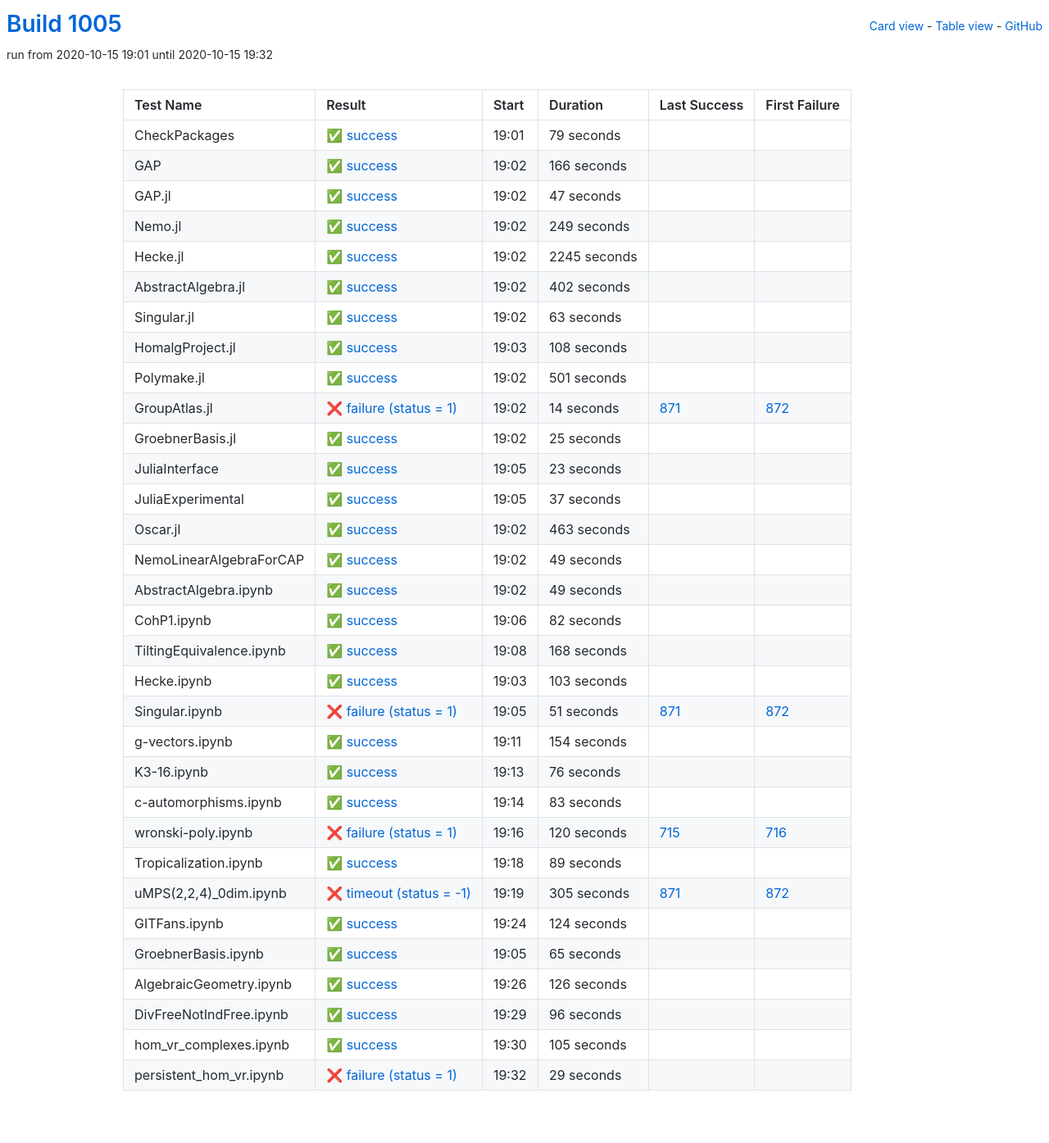
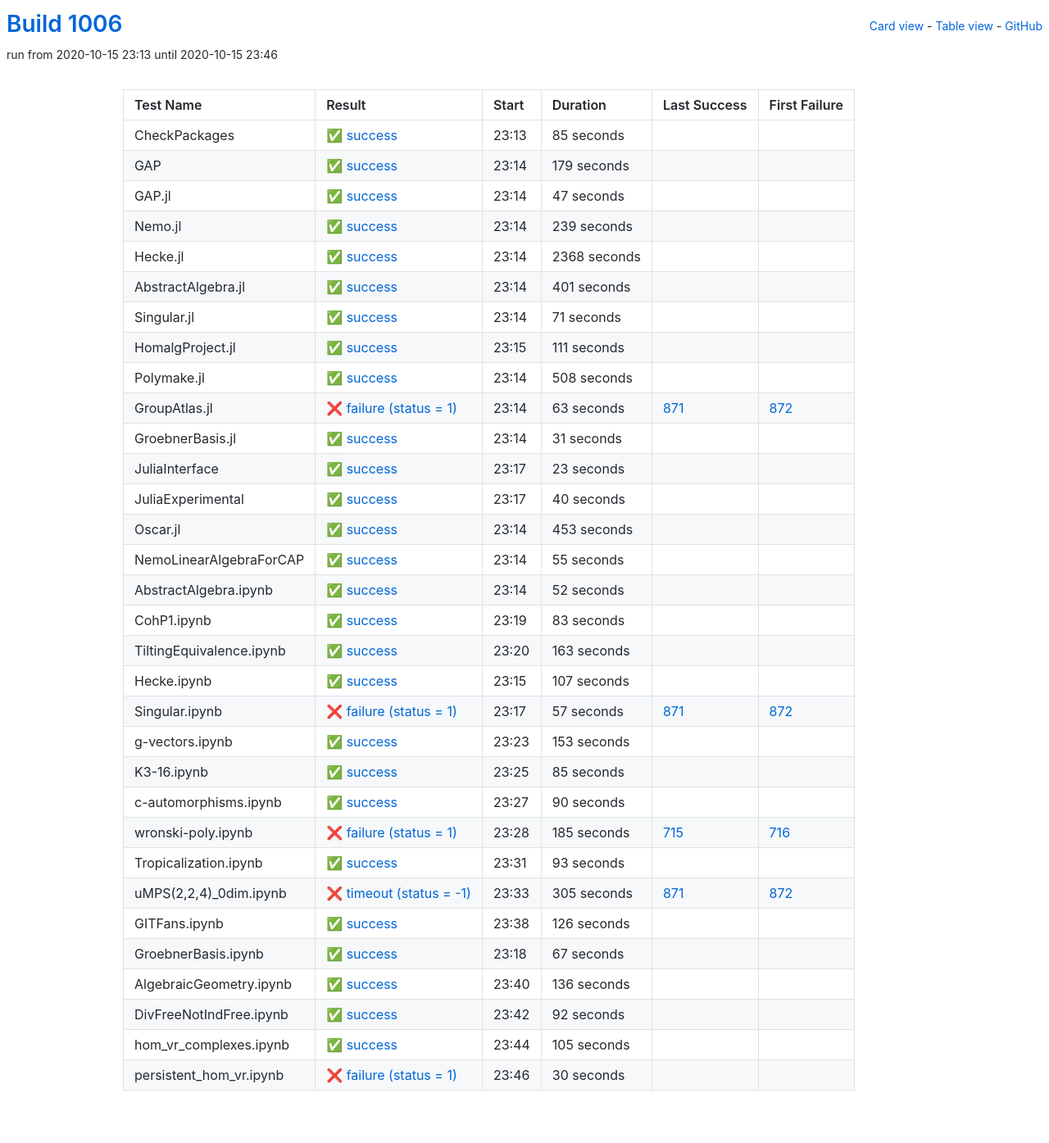
Before and after one commit to oscar-system/oscar-ci-status-stable, a Jekyll site: the page built from table.html, in a window 1280 px wide. Shown: the whole page at 82% size. Built offline with Jekyll 4.4.1, drawn with Linux system fonts in a browser that asks for light colours.

Commit message:
Build #1006

```diff
--- a/_data/ci.yml
+++ b/_data/ci.yml
@@ -1,6 +1,6 @@
 ---
-build: 1005
-build_url: https://oscarci.mathematik.uni-kl.de/job/oscar-stable/1005/
+build: 1006
+build_url: https://oscarci.mathematik.uni-kl.de/job/oscar-stable/1006/
 job: oscar-stable
 organization: oscar-system
 repo: oscar-ci-status-stable
@@ -8,32 +8,32 @@ repourl: https://github.com/oscar-system/oscar-ci-status-stable
 tests:
 - name: CheckPackages
   id: checkpackages
-  log: https://oscarci.mathematik.uni-kl.de/job/oscar-stable/1005/artifact/logs/build-1005/CheckPackages.log
-  start: 2020-10-15 19:01
+  log: https://oscarci.mathematik.uni-kl.de/job/oscar-stable/1006/artifact/logs/build-1006/CheckPackages.log
+  start: 2020-10-15 23:13
   success: true
   exitcode: 0
   status: success
-  duration: 79
+  duration: 85
   last_success: false
   last_success_url:
   first_failure: false
   first_failure_url:
 - name: GAP
   id: gap
-  log: https://oscarci.mathematik.uni-kl.de/job/oscar-stable/1005/artifact/logs/build-1005/GAP.log
-  start: 2020-10-15 19:02
+  log: https://oscarci.mathematik.uni-kl.de/job/oscar-stable/1006/artifact/logs/build-1006/GAP.log
+  start: 2020-10-15 23:14
   success: true
   exitcode: 0
   status: success
-  duration: 166
+  duration: 179
   last_success: false
   last_success_url:
   first_failure: false
   first_failure_url:
 - name: GAP.jl
   id: gap-jl
-  log: https://oscarci.mathematik.uni-kl.de/job/oscar-stable/1005/artifact/logs/build-1005/GAP.jl.log
-  start: 2020-10-15 19:02
+  log: https://oscarci.mathematik.uni-kl.de/job/oscar-stable/1006/artifact/logs/build-1006/GAP.jl.log
+  start: 2020-10-15 23:14
   success: true
   exitcode: 0
   status: success
@@ -44,104 +44,104 @@ tests:
   first_failure_url:
 - name: Nemo.jl
   id: nemo-jl
-  log: https://oscarci.mathematik.uni-kl.de/job/oscar-stable/1005/artifact/logs/build-1005/Nemo.jl.log
-  start: 2020-10-15 19:02
+  log: https://oscarci.mathematik.uni-kl.de/job/oscar-stable/1006/artifact/logs/build-1006/Nemo.jl.log
+  start: 2020-10-15 23:14
   success: true
   exitcode: 0
   status: success
-  duration: 249
+  duration: 239
   last_success: false
   last_success_url:
   first_failure: false
   first_failure_url:
 - name: Hecke.jl
   id: hecke-jl
-  log: https://oscarci.mathematik.uni-kl.de/job/oscar-stable/1005/artifact/logs/build-1005/Hecke.jl.log
-  start: 2020-10-15 19:02
+  log: https://oscarci.mathematik.uni-kl.de/job/oscar-stable/1006/artifact/logs/build-1006/Hecke.jl.log
+  start: 2020-10-15 23:14
   success: true
   exitcode: 0
   status: success
-  duration: 2245
+  duration: 2368
   last_success: false
   last_success_url:
   first_failure: false
   first_failure_url:
 - name: AbstractAlgebra.jl
   id: abstractalgebra-jl
-  log: https://oscarci.mathematik.uni-kl.de/job/oscar-stable/1005/artifact/logs/build-1005/AbstractAlgebra.jl.log
-  start: 2020-10-15 19:02
+  log: https://oscarci.mathematik.uni-kl.de/job/oscar-stable/1006/artifact/logs/build-1006/AbstractAlgebra.jl.log
+  start: 2020-10-15 23:14
   success: true
   exitcode: 0
   status: success
-  duration: 402
+  duration: 401
   last_success: false
   last_success_url:
   first_failure: false
   first_failure_url:
 - name: Singular.jl
   id: singular-jl
-  log: https://oscarci.mathematik.uni-kl.de/job/oscar-stable/1005/artifact/logs/build-1005/Singular.jl.log
-  start: 2020-10-15 19:02
+  log: https://oscarci.mathematik.uni-kl.de/job/oscar-stable/1006/artifact/logs/build-1006/Singular.jl.log
+  start: 2020-10-15 23:14
   success: true
   exitcode: 0
   status: success
-  duration: 63
+  duration: 71
   last_success: false
   last_success_url:
   first_failure: false
   first_failure_url:
 - name: HomalgProject.jl
   id: homalgproject-jl
-  log: https://oscarci.mathematik.uni-kl.de/job/oscar-stable/1005/artifact/logs/build-1005/HomalgProject.jl.log
-  start: 2020-10-15 19:03
+  log: https://oscarci.mathematik.uni-kl.de/job/oscar-stable/1006/artifact/logs/build-1006/HomalgProject.jl.log
+  start: 2020-10-15 23:15
   success: true
   exitcode: 0
   status: success
-  duration: 108
+  duration: 111
   last_success: false
   last_success_url:
   first_failure: false
   first_failure_url:
 - name: Polymake.jl
   id: polymake-jl
-  log: https://oscarci.mathematik.uni-kl.de/job/oscar-stable/1005/artifact/logs/build-1005/Polymake.jl.log
-  start: 2020-10-15 19:02
+  log: https://oscarci.mathematik.uni-kl.de/job/oscar-stable/1006/artifact/logs/build-1006/Polymake.jl.log
+  start: 2020-10-15 23:14
   success: true
   exitcode: 0
   status: success
-  duration: 501
+  duration: 508
   last_success: false
   last_success_url:
   first_failure: false
   first_failure_url:
 - name: GroupAtlas.jl
   id: groupatlas-jl
-  log: https://oscarci.mathematik.uni-kl.de/job/oscar-stable/1005/artifact/logs/build-1005/GroupAtlas.jl.log
-  start: 2020-10-15 19:02
+  log: https://oscarci.mathematik.uni-kl.de/job/oscar-stable/1006/artifact/logs/build-1006/GroupAtlas.jl.log
+  start: 2020-10-15 23:14
   success: false
   exitcode: 1
   status: failure
-  duration: 14
+  duration: 63
   last_success: 871
   last_success_url: https://oscarci.mathematik.uni-kl.de/job/oscar-stable/871/
   first_failure: 872
   first_failure_url: https://oscarci.mathematik.uni-kl.de/job/oscar-stable/872/
 - name: GroebnerBasis.jl
   id: groebnerbasis-jl
-  log: https://oscarci.mathematik.uni-kl.de/job/oscar-stable/1005/artifact/logs/build-1005/GroebnerBasis.jl.log
-  start: 2020-10-15 19:02
+  log: https://oscarci.mathematik.uni-kl.de/job/oscar-stable/1006/artifact/logs/build-1006/GroebnerBasis.jl.log
+  start: 2020-10-15 23:14
   success: true
   exitcode: 0
   status: success
-  duration: 25
+  duration: 31
   last_success: false
   last_success_url:
   first_failure: false
   first_failure_url:
 - name: JuliaInterface
   id: juliainterface
-  log: https://oscarci.mathematik.uni-kl.de/job/oscar-stable/1005/artifact/logs/build-1005/JuliaInterface.log
-  start: 2020-10-15 19:05
+  log: https://oscarci.mathematik.uni-kl.de/job/oscar-stable/1006/artifact/logs/build-1006/JuliaInterface.log
+  start: 2020-10-15 23:17
   success: true
   exitcode: 0
   status: success
@@ -152,128 +152,56 @@ tests:
   first_failure_url:
 - name: JuliaExperimental
   id: juliaexperimental
-  log: https://oscarci.mathematik.uni-kl.de/job/oscar-stable/1005/artifact/logs/build-1005/JuliaExperimental.log
-  start: 2020-10-15 19:05
+  log: https://oscarci.mathematik.uni-kl.de/job/oscar-stable/1006/artifact/logs/build-1006/JuliaExperimental.log
+  start: 2020-10-15 23:17
   success: true
   exitcode: 0
   status: success
-  duration: 37
+  duration: 40
   last_success: false
   last_success_url:
   first_failure: false
   first_failure_url:
 - name: Oscar.jl
   id: oscar-jl
-  log: https://oscarci.mathematik.uni-kl.de/job/oscar-stable/1005/artifact/logs/build-1005/Oscar.jl.log
-  start: 2020-10-15 19:02
+  log: https://oscarci.mathematik.uni-kl.de/job/oscar-stable/1006/artifact/logs/build-1006/Oscar.jl.log
+  start: 2020-10-15 23:14
   success: true
   exitcode: 0
   status: success
-  duration: 463
+  duration: 453
   last_success: false
   last_success_url:
   first_failure: false
   first_failure_url:
 - name: NemoLinearAlgebraForCAP
   id: nemolinearalgebraforcap
-  log: https://oscarci.mathematik.uni-kl.de/job/oscar-stable/1005/artifact/logs/build-1005/NemoLinearAlgebraForCAP.log
-  start: 2020-10-15 19:02
+  log: https://oscarci.mathematik.uni-kl.de/job/oscar-stable/1006/artifact/logs/build-1006/NemoLinearAlgebraForCAP.log
+  start: 2020-10-15 23:14
   success: true
   exitcode: 0
   status: success
-  duration: 49
+  duration: 55
   last_success: false
   last_success_url:
   first_failure: false
   first_failure_url:
 - name: AbstractAlgebra.ipynb
   id: abstractalgebra-ipynb
-  log: https://oscarci.mathematik.uni-kl.de/job/oscar-stable/1005/artifact/logs/build-1005/AbstractAlgebra.ipynb.log
-  start: 2020-10-15 19:02
+  log: https://oscarci.mathematik.uni-kl.de/job/oscar-stable/1006/artifact/logs/build-1006/AbstractAlgebra.ipynb.log
+  start: 2020-10-15 23:14
   success: true
   exitcode: 0
   status: success
-  duration: 49
+  duration: 52
   last_success: false
   last_success_url:
   first_failure: false
   first_failure_url:
 - name: CohP1.ipynb
   id: cohp1-ipynb
-  log: https://oscarci.mathematik.uni-kl.de/job/oscar-stable/1005/artifact/logs/build-1005/CohP1.ipynb.log
-  start: 2020-10-15 19:06
-  success: true
-  exitcode: 0
-  status: success
-  duration: 82
-  last_success: false
-  last_success_url:
-  first_failure: false
-  first_failure_url:
-- name: TiltingEquivalence.ipynb
-  id: tiltingequivalence-ipynb
-  log: https://oscarci.mathematik.uni-kl.de/job/oscar-stable/1005/artifact/logs/build-1005/TiltingEquivalence.ipynb.log
-  start: 2020-10-15 19:08
-  success: true
-  exitcode: 0
-  status: success
-  duration: 168
-  last_success: false
-  last_success_url:
-  first_failure: false
-  first_failure_url:
-- name: Hecke.ipynb
-  id: hecke-ipynb
-  log: https://oscarci.mathematik.uni-kl.de/job/oscar-stable/1005/artifact/logs/build-1005/Hecke.ipynb.log
-  start: 2020-10-15 19:03
-  success: true
-  exitcode: 0
-  status: success
-  duration: 103
-  last_success: false
-  last_success_url:
-  first_failure: false
-  first_failure_url:
-- name: Singular.ipynb
-  id: singular-ipynb
-  log: https://oscarci.mathematik.uni-kl.de/job/oscar-stable/1005/artifact/logs/build-1005/Singular.ipynb.log
-  start: 2020-10-15 19:05
-  success: false
-  exitcode: 1
-  status: failure
-  duration: 51
-  last_success: 871
-  last_success_url: https://oscarci.mathematik.uni-kl.de/job/oscar-stable/871/
-  first_failure: 872
-  first_failure_url: https://oscarci.mathematik.uni-kl.de/job/oscar-stable/872/
-- name: g-vectors.ipynb
-  id: g-vectors-ipynb
-  log: https://oscarci.mathematik.uni-kl.de/job/oscar-stable/1005/artifact/logs/build-1005/g-vectors.ipynb.log
-  start: 2020-10-15 19:11
-  success: true
-  exitcode: 0
-  status: success
-  duration: 154
-  last_success: false
-  last_success_url:
-  first_failure: false
-  first_failure_url:
-- name: K3-16.ipynb
-  id: k3-16-ipynb
-  log: https://oscarci.mathematik.uni-kl.de/job/oscar-stable/1005/artifact/logs/build-1005/K3-16.ipynb.log
-  start: 2020-10-15 19:13
-  success: true
-  exitcode: 0
-  status: success
-  duration: 76
-  last_success: false
-  last_success_url:
-  first_failure: false
-  first_failure_url:
-- name: c-automorphisms.ipynb
-  id: c-automorphisms-ipynb
-  log: https://oscarci.mathematik.uni-kl.de/job/oscar-stable/1005/artifact/logs/build-1005/c-automorphisms.ipynb.log
-  start: 2020-10-15 19:14
+  log: https://oscarci.mathematik.uni-kl.de/job/oscar-stable/1006/artifact/logs/build-1006/CohP1.ipynb.log
+  start: 2020-10-15 23:19
   success: true
   exitcode: 0
   status: success
@@ -282,34 +210,106 @@ tests:
   last_success_url:
   first_failure: false
   first_failure_url:
-- name: wronski-poly.ipynb
-  id: wronski-poly-ipynb
-  log: https://oscarci.mathematik.uni-kl.de/job/oscar-stable/1005/artifact/logs/build-1005/wronski-poly.ipynb.log
-  start: 2020-10-15 19:16
+- name: TiltingEquivalence.ipynb
+  id: tiltingequivalence-ipynb
+  log: https://oscarci.mathematik.uni-kl.de/job/oscar-stable/1006/artifact/logs/build-1006/TiltingEquivalence.ipynb.log
+  start: 2020-10-15 23:20
+  success: true
+  exitcode: 0
+  status: success
+  duration: 163
+  last_success: false
+  last_success_url:
+  first_failure: false
+  first_failure_url:
+- name: Hecke.ipynb
+  id: hecke-ipynb
+  log: https://oscarci.mathematik.uni-kl.de/job/oscar-stable/1006/artifact/logs/build-1006/Hecke.ipynb.log
+  start: 2020-10-15 23:15
+  success: true
+  exitcode: 0
+  status: success
+  duration: 107
+  last_success: false
+  last_success_url:
+  first_failure: false
+  first_failure_url:
+- name: Singular.ipynb
+  id: singular-ipynb
+  log: https://oscarci.mathematik.uni-kl.de/job/oscar-stable/1006/artifact/logs/build-1006/Singular.ipynb.log
+  start: 2020-10-15 23:17
   success: false
   exitcode: 1
   status: failure
-  duration: 120
+  duration: 57
+  last_success: 871
+  last_success_url: https://oscarci.mathematik.uni-kl.de/job/oscar-stable/871/
+  first_failure: 872
+  first_failure_url: https://oscarci.mathematik.uni-kl.de/job/oscar-stable/872/
+- name: g-vectors.ipynb
+  id: g-vectors-ipynb
+  log: https://oscarci.mathematik.uni-kl.de/job/oscar-stable/1006/artifact/logs/build-1006/g-vectors.ipynb.log
+  start: 2020-10-15 23:23
+  success: true
+  exitcode: 0
+  status: success
+  duration: 153
+  last_success: false
+  last_success_url:
+  first_failure: false
+  first_failure_url:
+- name: K3-16.ipynb
+  id: k3-16-ipynb
+  log: https://oscarci.mathematik.uni-kl.de/job/oscar-stable/1006/artifact/logs/build-1006/K3-16.ipynb.log
+  start: 2020-10-15 23:25
+  success: true
+  exitcode: 0
+  status: success
+  duration: 85
+  last_success: false
+  last_success_url:
+  first_failure: false
+  first_failure_url:
+- name: c-automorphisms.ipynb
+  id: c-automorphisms-ipynb
+  log: https://oscarci.mathematik.uni-kl.de/job/oscar-stable/1006/artifact/logs/build-1006/c-automorphisms.ipynb.log
+  start: 2020-10-15 23:27
+  success: true
+  exitcode: 0
+  status: success
+  duration: 90
+  last_success: false
+  last_success_url:
+  first_failure: false
+  first_failure_url:
+- name: wronski-poly.ipynb
+  id: wronski-poly-ipynb
+  log: https://oscarci.mathematik.uni-kl.de/job/oscar-stable/1006/artifact/logs/build-1006/wronski-poly.ipynb.log
+  start: 2020-10-15 23:28
+  success: false
+  exitcode: 1
+  status: failure
+  duration: 185
   last_success: 715
   last_success_url: https://oscarci.mathematik.uni-kl.de/job/oscar-stable/715/
   first_failure: 716
   first_failure_url: https://oscarci.mathematik.uni-kl.de/job/oscar-stable/716/
 - name: Tropicalization.ipynb
   id: tropicalization-ipynb
-  log: https://oscarci.mathematik.uni-kl.de/job/oscar-stable/1005/artifact/logs/build-1005/Tropicalization.ipynb.log
-  start: 2020-10-15 19:18
+  log: https://oscarci.mathematik.uni-kl.de/job/oscar-stable/1006/artifact/logs/build-1006/Tropicalization.ipynb.log
+  start: 2020-10-15 23:31
   success: true
   exitcode: 0
   status: success
-  duration: 89
+  duration: 93
   last_success: false
   last_success_url:
   first_failure: false
   first_failure_url:
 - name: uMPS(2,2,4)_0dim.ipynb
   id: umps-2-2-4-0dim-ipynb
-  log: https://oscarci.mathematik.uni-kl.de/job/oscar-stable/1005/artifact/logs/build-1005/uMPS-2-2-4-_0dim.ipynb.log
-  start: 2020-10-15 19:19
+  log: https://oscarci.mathematik.uni-kl.de/job/oscar-stable/1006/artifact/logs/build-1006/uMPS-2-2-4-_0dim.ipynb.log
+  start: 2020-10-15 23:33
   success: false
   exitcode: -1
   status: timeout
@@ -320,32 +320,8 @@ tests:
   first_failure_url: https://oscarci.mathematik.uni-kl.de/job/oscar-stable/872/
 - name: GITFans.ipynb
   id: gitfans-ipynb
-  log: https://oscarci.mathematik.uni-kl.de/job/oscar-stable/1005/artifact/logs/build-1005/GITFans.ipynb.log
-  start: 2020-10-15 19:24
-  success: true
-  exitcode: 0
-  status: success
-  duration: 124
-  last_success: false
-  last_success_url:
-  first_failure: false
-  first_failure_url:
-- name: GroebnerBasis.ipynb
-  id: groebnerbasis-ipynb
-  log: https://oscarci.mathematik.uni-kl.de/job/oscar-stable/1005/artifact/logs/build-1005/GroebnerBasis.ipynb.log
-  start: 2020-10-15 19:05
-  success: true
-  exitcode: 0
-  status: success
-  duration: 65
-  last_success: false
-  last_success_url:
-  first_failure: false
-  first_failure_url:
-- name: AlgebraicGeometry.ipynb
-  id: algebraicgeometry-ipynb
-  log: https://oscarci.mathematik.uni-kl.de/job/oscar-stable/1005/artifact/logs/build-1005/AlgebraicGeometry.ipynb.log
-  start: 2020-10-15 19:26
+  log: https://oscarci.mathematik.uni-kl.de/job/oscar-stable/1006/artifact/logs/build-1006/GITFans.ipynb.log
+  start: 2020-10-15 23:38
   success: true
   exitcode: 0
   status: success
@@ -354,22 +330,46 @@ tests:
   last_success_url:
   first_failure: false
   first_failure_url:
-- name: DivFreeNotIndFree.ipynb
-  id: divfreenotindfree-ipynb
-  log: https://oscarci.mathematik.uni-kl.de/job/oscar-stable/1005/artifact/logs/build-1005/DivFreeNotIndFree.ipynb.log
-  start: 2020-10-15 19:29
+- name: GroebnerBasis.ipynb
+  id: groebnerbasis-ipynb
+  log: https://oscarci.mathematik.uni-kl.de/job/oscar-stable/1006/artifact/logs/build-1006/GroebnerBasis.ipynb.log
+  start: 2020-10-15 23:18
   success: true
   exitcode: 0
   status: success
-  duration: 96
+  duration: 67
+  last_success: false
+  last_success_url:
+  first_failure: false
+  first_failure_url:
+- name: AlgebraicGeometry.ipynb
+  id: algebraicgeometry-ipynb
+  log: https://oscarci.mathematik.uni-kl.de/job/oscar-stable/1006/artifact/logs/build-1006/AlgebraicGeometry.ipynb.log
+  start: 2020-10-15 23:40
+  success: true
+  exitcode: 0
+  status: success
+  duration: 136
+  last_success: false
+  last_success_url:
+  first_failure: false
+  first_failure_url:
+- name: DivFreeNotIndFree.ipynb
+  id: divfreenotindfree-ipynb
+  log: https://oscarci.mathematik.uni-kl.de/job/oscar-stable/1006/artifact/logs/build-1006/DivFreeNotIndFree.ipynb.log
+  start: 2020-10-15 23:42
+  success: true
+  exitcode: 0
+  status: success
+  duration: 92
   last_success: false
   last_success_url:
   first_failure: false
   first_failure_url:
 - name: hom_vr_complexes.ipynb
   id: hom-vr-complexes-ipynb
-  log: https://oscarci.mathematik.uni-kl.de/job/oscar-stable/1005/artifact/logs/build-1005/hom_vr_complexes.ipynb.log
-  start: 2020-10-15 19:30
+  log: https://oscarci.mathematik.uni-kl.de/job/oscar-stable/1006/artifact/logs/build-1006/hom_vr_complexes.ipynb.log
+  start: 2020-10-15 23:44
   success: true
   exitcode: 0
   status: success
@@ -380,12 +380,12 @@ tests:
   first_failure_url:
 - name: persistent_hom_vr.ipynb
   id: persistent-hom-vr-ipynb
-  log: https://oscarci.mathematik.uni-kl.de/job/oscar-stable/1005/artifact/logs/build-1005/persistent_hom_vr.ipynb.log
-  start: 2020-10-15 19:32
+  log: https://oscarci.mathematik.uni-kl.de/job/oscar-stable/1006/artifact/logs/build-1006/persistent_hom_vr.ipynb.log
+  start: 2020-10-15 23:46
   success: false
   exitcode: 1
   status: failure
-  duration: 29
+  duration: 30
   last_success: false
   last_success_url:
   first_failure: false
```
Also changed, not shown: README.md.
